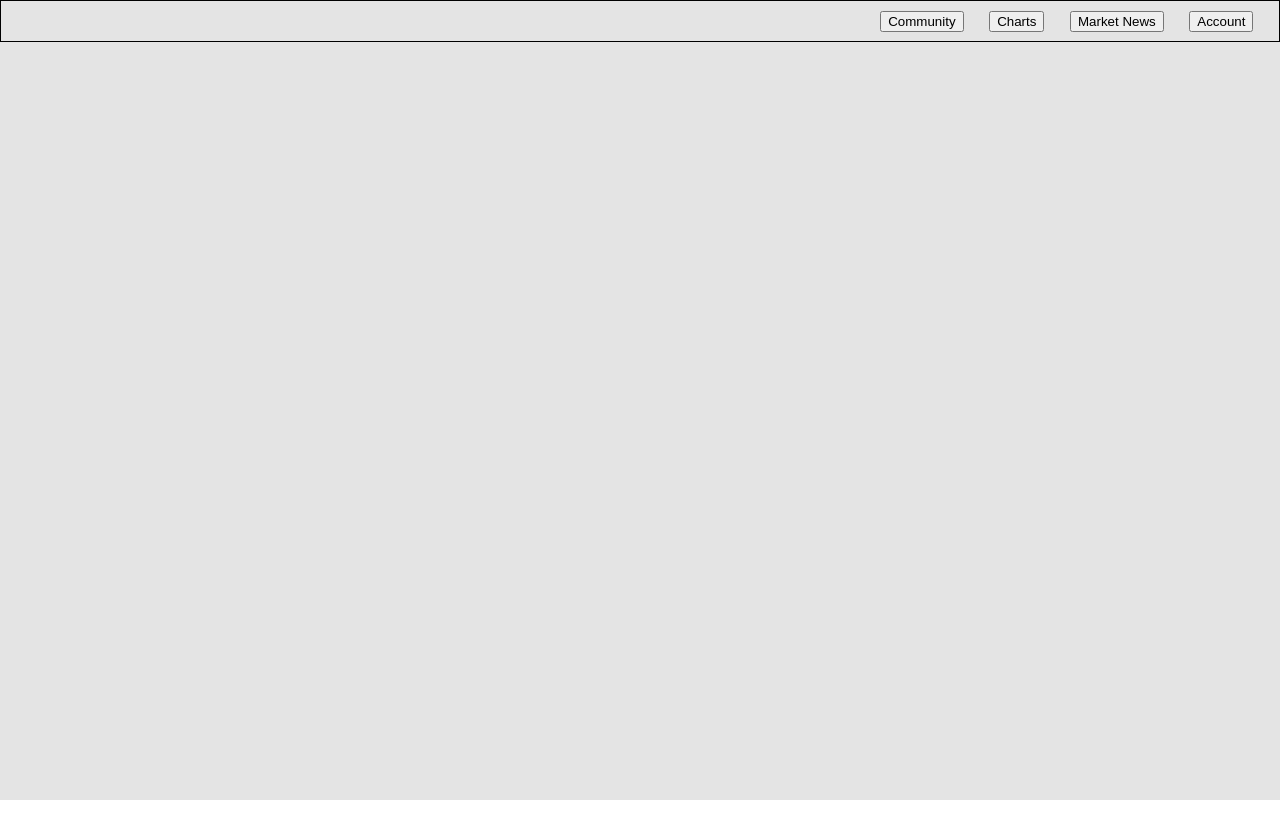
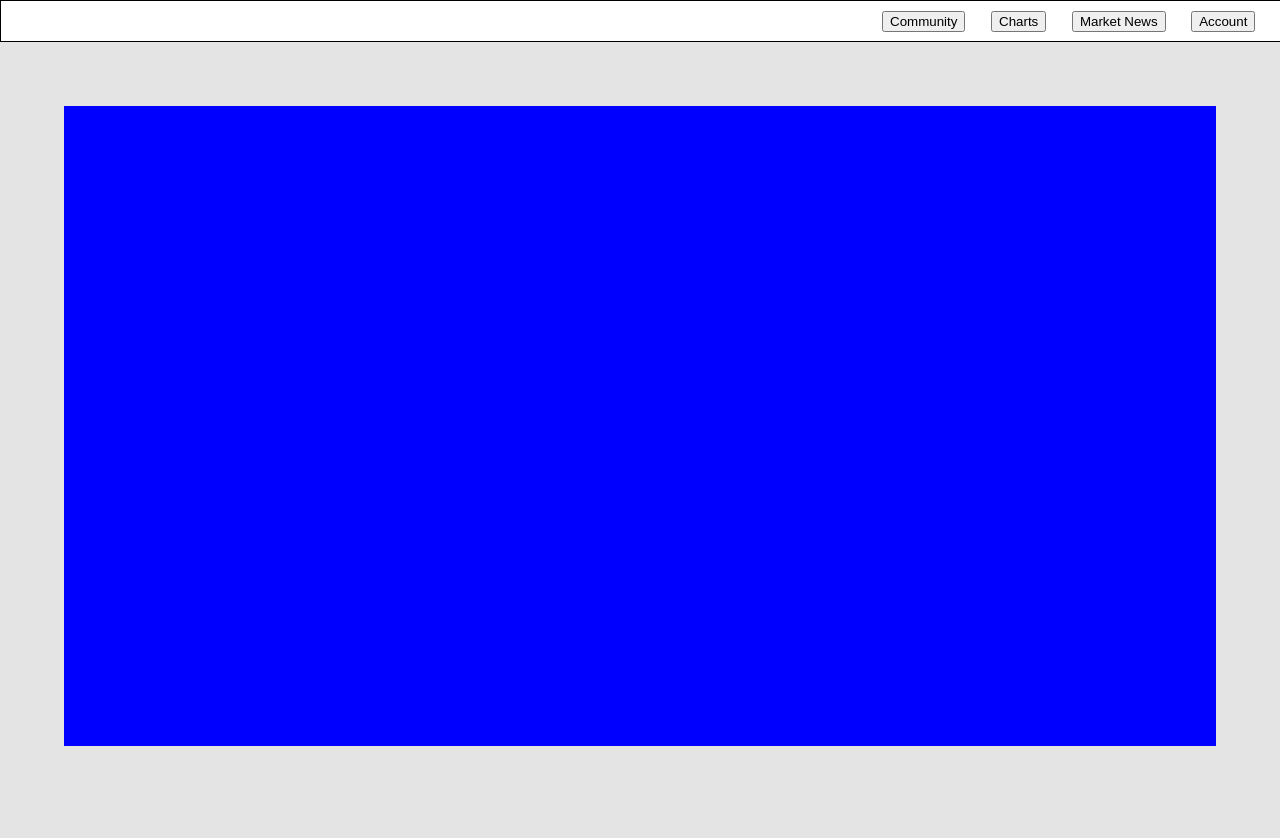
Before and after one commit to jamest7783/Dividend, a React (Create React App) app in the folder client/: page / in a window 1280 px wide. Shown: the top 838 px of the page. Before the commit the page ends 800 px from the top, so only its background shows below. Built offline with nearby package versions, Linux system fonts and the light colour scheme.

Commit message:
Initial Body format pt2

```diff
--- a/client/package.json
+++ b/client/package.json
@@ -10,7 +10,8 @@
     "react-dom": "^18.2.0",
     "react-router-dom": "^6.3.0",
     "react-scripts": "5.0.1",
-    "web-vitals": "^2.1.4"
+    "web-vitals": "^2.1.4",
+    "yahoo-finance": "^0.3.7"
   },
   "scripts": {
     "start": "react-scripts start",
--- a/client/src/App.css
+++ b/client/src/App.css
@@ -1,5 +1,6 @@
 body{
     margin:0;
+    overflow:hidden;
 }
 #canvas{
     margin:0;
@@ -7,13 +8,14 @@ body{
     width:100vw;
     background:rgb(228, 228, 228);
     display:flex;
-    justify-content:center;
-    align-items:flex-start;
+    justify-content:flex-start;
+    align-items:center;
+    flex-direction:column;
 }
 #nav{
     margin:0;
-    height:5%;
-    width:100%;
+    height:5vh;
+    width:100vw;
     background:transparent;
     border:1px solid black;
     display:flex;
@@ -23,3 +25,9 @@ body{
 .link{
     margin-right:2%;
 }
+#chart-container{
+    margin-top:5%;
+    background:blue;
+    height:80%;
+    width:90%;
+}
--- a/client/src/App.js
+++ b/client/src/App.js
@@ -1,10 +1,12 @@
 import './App.css'
 import {Routes,Route} from 'react-router-dom'
 import Canvas from './components/Canvas'
+import Nav from './components/Nav'
 
 const App=()=>{
   return(
     <div>
+      <Nav />
       <Routes>
         <Route path='/' element={<Canvas/>}/>
       </Routes>
--- a/client/src/components/Canvas.jsx
+++ b/client/src/components/Canvas.jsx
@@ -5,7 +5,7 @@ const Canvas=()=>{
 
     return(
         <div id='canvas'>
-           <Nav />
+           <Chart />
         </div>
     )
 }
```
